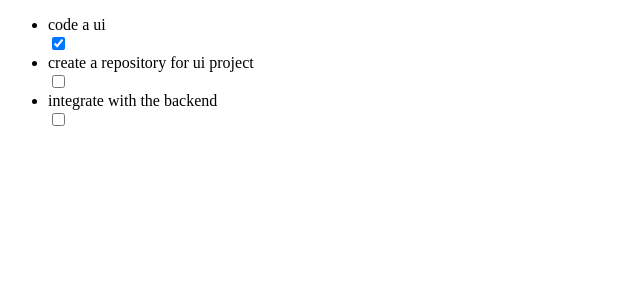
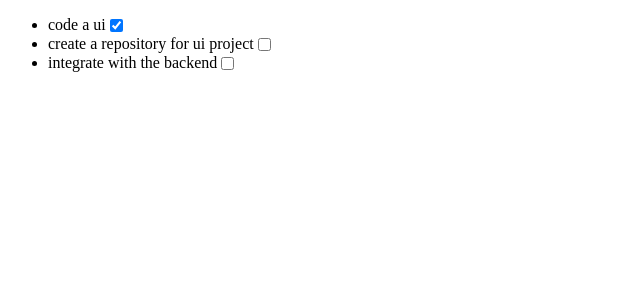
Before and after one commit to rajputd/questlog-ui, an Angular app: page /questlog in a window 1280 px wide. Shown: the top 300 px of the page, without its empty margins (0-640 px from the left). Built offline with nearby package versions, Linux system fonts and the light colour scheme.

Commit message:
Make child elements of quest component side by side

```diff
--- a/src/app/questlog/quest/quest.component.html
+++ b/src/app/questlog/quest/quest.component.html
@@ -1,4 +1,4 @@
-<div>
+<div class="flex-parent">
   <div>{{quest.name}}</div>
   <input type="checkbox" [checked]="quest.complete" >
 </div>
--- a/src/styles.scss
+++ b/src/styles.scss
@@ -1 +1,4 @@
 /* You can add global styles to this file, and also import other style files */
+.flex-parent {
+  display: flex;
+}
```
